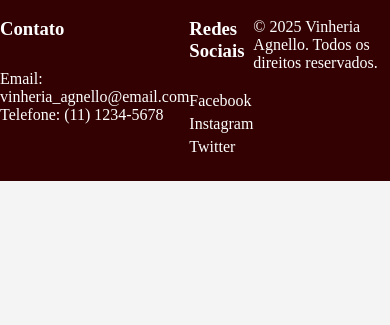
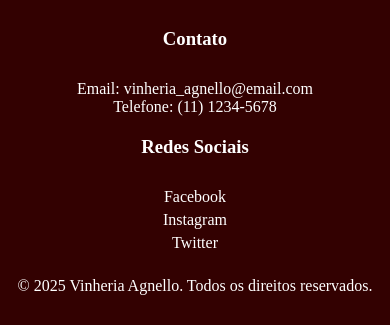
Before and after one commit to CPFrontEnd/vinheriaAgnello, a plain HTML site: page src/pages/promocoes.html in a window 390 px wide. Shown: the part 941-1266 px from the top of the page. Before the commit the page ends 1122 px from the top, so only its background shows below. Drawn offline with Linux system fonts and the light colour scheme; a script that the page names is missing.

Commit message:
Arrumando responsividade no footer

```diff
--- a/src/css/contato.css
+++ b/src/css/contato.css
@@ -75,6 +75,18 @@ header nav ul li a:hover {
     .contato .texto, .contato .imagem {
         width: 100%;
     }
+
+    .footer-content {
+        flex-direction: column;
+        align-items: center;
+        text-align: center;
+        gap: 20px;
+        padding: 10px;
+    }
+
+     .footer-content > div {
+        width: 100%;
+    }
 }
 
 .contato {
--- a/src/css/produtos.css
+++ b/src/css/produtos.css
@@ -153,4 +153,15 @@ footer{
     aside{
         display: none;
     }
+     .footer-content {
+        flex-direction: column;
+        align-items: center;
+        text-align: center;
+        gap: 20px;
+        padding: 10px;
+    }
+
+        .footer-content > div {
+            width: 100%;
+        }
 }
--- a/src/css/promocoes.css
+++ b/src/css/promocoes.css
@@ -158,4 +158,30 @@ footer {
     #conteudo {
         grid-template-columns: 1fr;
     }
+
+    @media(max-width:768px){
+    header nav ul{
+        display: flex;
+        flex-direction: column;
+        gap:1rem;
+        align-items: center;
+    }
+    header nav ul li{
+        margin: 0;
+    }
+    #conteudo{
+        grid-template-columns: 1fr;
+    }
+    .footer-content {
+        flex-direction: column;
+        align-items: center;
+        text-align: center;
+        gap: 20px;
+        padding: 10px;
+    }
+
+    .footer-content > div {
+        width: 100%;
+    }
 }
+}
--- a/src/css/sobre.css
+++ b/src/css/sobre.css
@@ -74,7 +74,21 @@ header nav ul li a:hover {
     .sobre .texto, .sobre .imagem {
         width: 100%;
     }
+
+
+     .footer-content {
+        flex-direction: column;
+        align-items: center;
+        text-align: center;
+        gap: 20px;
+        padding: 10px;
+    }
+
+    .footer-content > div {
+        width: 100%;
 }
+    }
+
 
 .sobre {
     display: flex;
--- a/src/css/style.css
+++ b/src/css/style.css
@@ -127,4 +127,15 @@ footer{
     #conteudo{
         grid-template-columns: 1fr;
     }
+    .footer-content {
+        flex-direction: column;
+        align-items: center;
+        text-align: center;
+        gap: 20px;
+        padding: 10px;
+    }
+
+    .footer-content > div {
+        width: 100%;
+    }
 }
```
Also changed, not shown: 1 other file.
